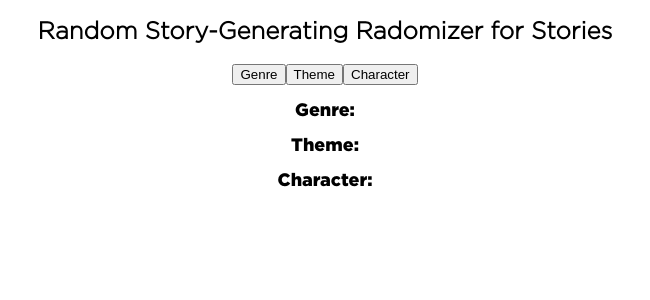
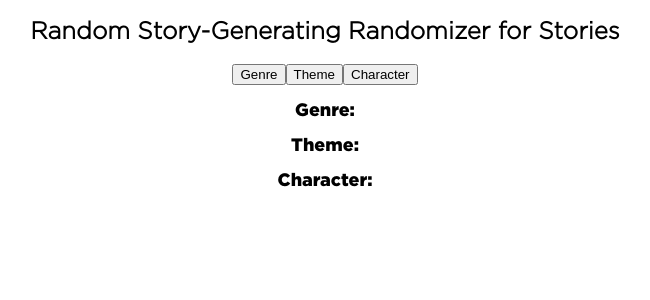
Before and after one commit to robotlions/storydice, a React (Create React App) app: page / in a window 1280 px wide. Shown: the top 300 px of the page, without its empty margins (315-965 px from the left). Built offline with nearby package versions, Linux system fonts and the light colour scheme.

Commit message:
linked to heroku

```diff
--- a/src/App.js
+++ b/src/App.js
@@ -34,7 +34,7 @@ function doRandom(min, max) {
 
   return (
     <div className="App">
-      <h2>Random Story-Generating Radomizer for Stories</h2>
+      <h2>Random Story-Generating Randomizer for Stories</h2>
       <button onClick={()=>doGenre()}>Genre</button>
       <button onClick={()=>doTheme()}>Theme</button>
       <button onClick={()=>doCharacter()}>Character</button>
```
